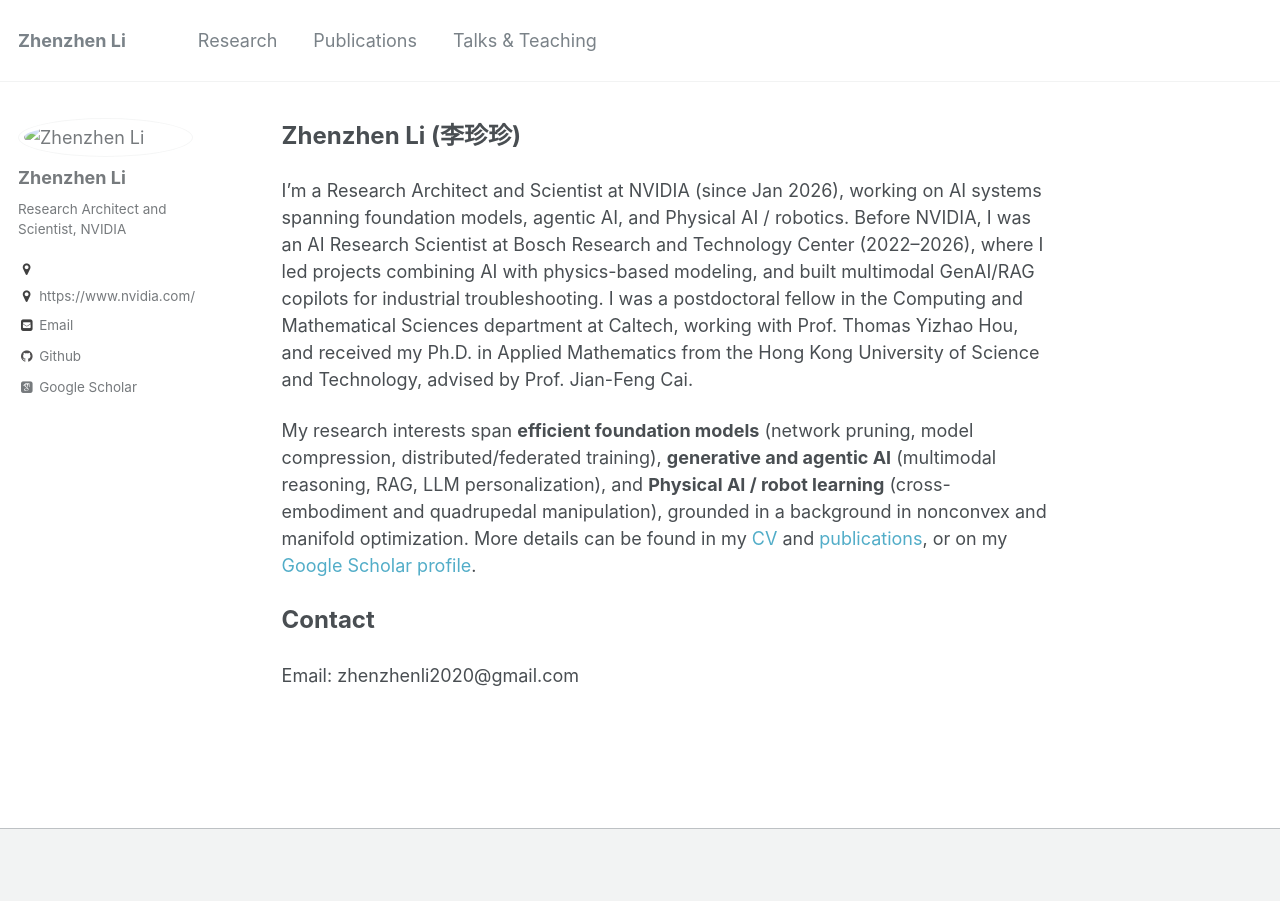
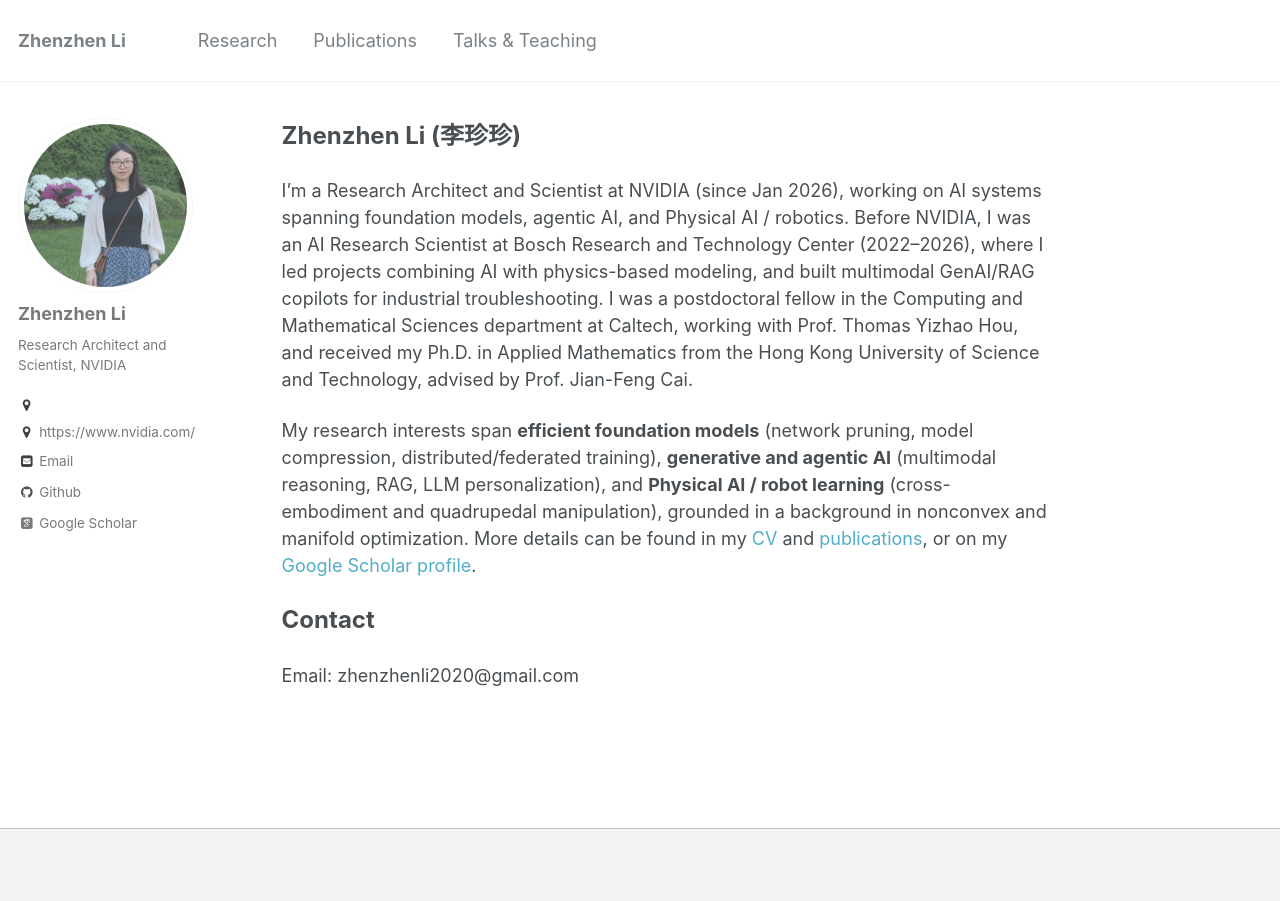
Before and after one commit to zhenzhenli820/zhenzhenli820.github.io, a Jekyll site: the page built from _pages/about.md, in a window 1280 px wide. Built offline with Jekyll 4.4.1, drawn with Linux system fonts in a browser that asks for light colours; some web fonts are replaced.

Commit message:
Set profile avatar photo

```diff
--- a/_config.yml
+++ b/_config.yml
@@ -80,7 +80,7 @@ analytics:
 # Site Author
 author:
   name             : "Zhenzhen Li"
-  avatar           : "home.jpg"
+  avatar           : "me.jpg"
   bio              : "Research Architect and Scientist, NVIDIA"
   location         : ""
   employer         : https://www.nvidia.com/
--- a/_data/authors.yml
+++ b/_data/authors.yml
@@ -5,4 +5,4 @@ Zhenzhen Li:
   uri         : "https://zhenzhenli820.github.io"
   email       : "zhenzhenli2020@gmail.com"
   bio         : "Research Architect and Scientist, NVIDIA"
-  avatar      : "home.jpg"
+  avatar      : "me.jpg"
```
Also changed, not shown: images/me.jpg (added).
